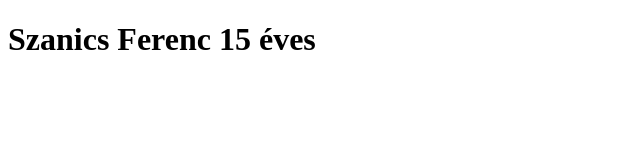
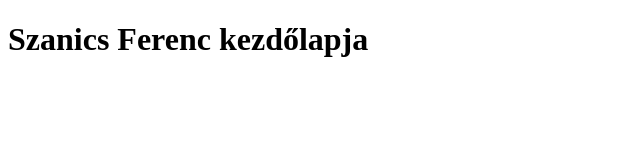
Before and after one commit to FRNC218/FRNC218.github.io, a plain HTML site: page index.html in a window 1280 px wide. Shown: the whole page, without its empty margins (0-640 px from the left). Drawn offline with Linux system fonts and the light colour scheme.

Commit message:
index.html

```diff
--- a/index.html
+++ b/index.html
@@ -6,8 +6,7 @@
     <title>Bemutatkozás</title>
 </head>
 <body>
-    <h1>Szanics Ferenc
-        15 éves
+    <h1>Szanics Ferenc kezdőlapja
     </h1>
 </body>
 </html>
```
